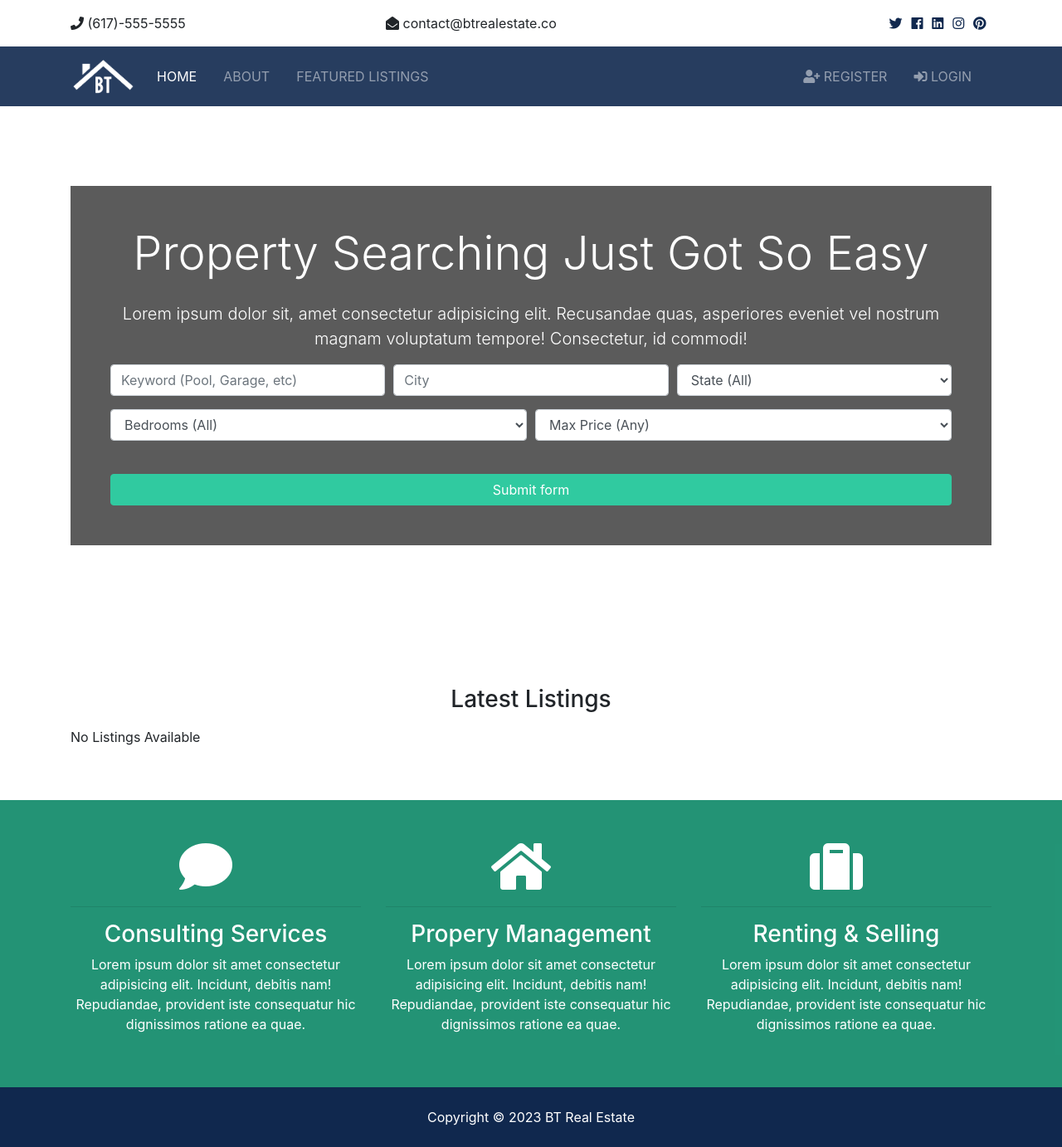
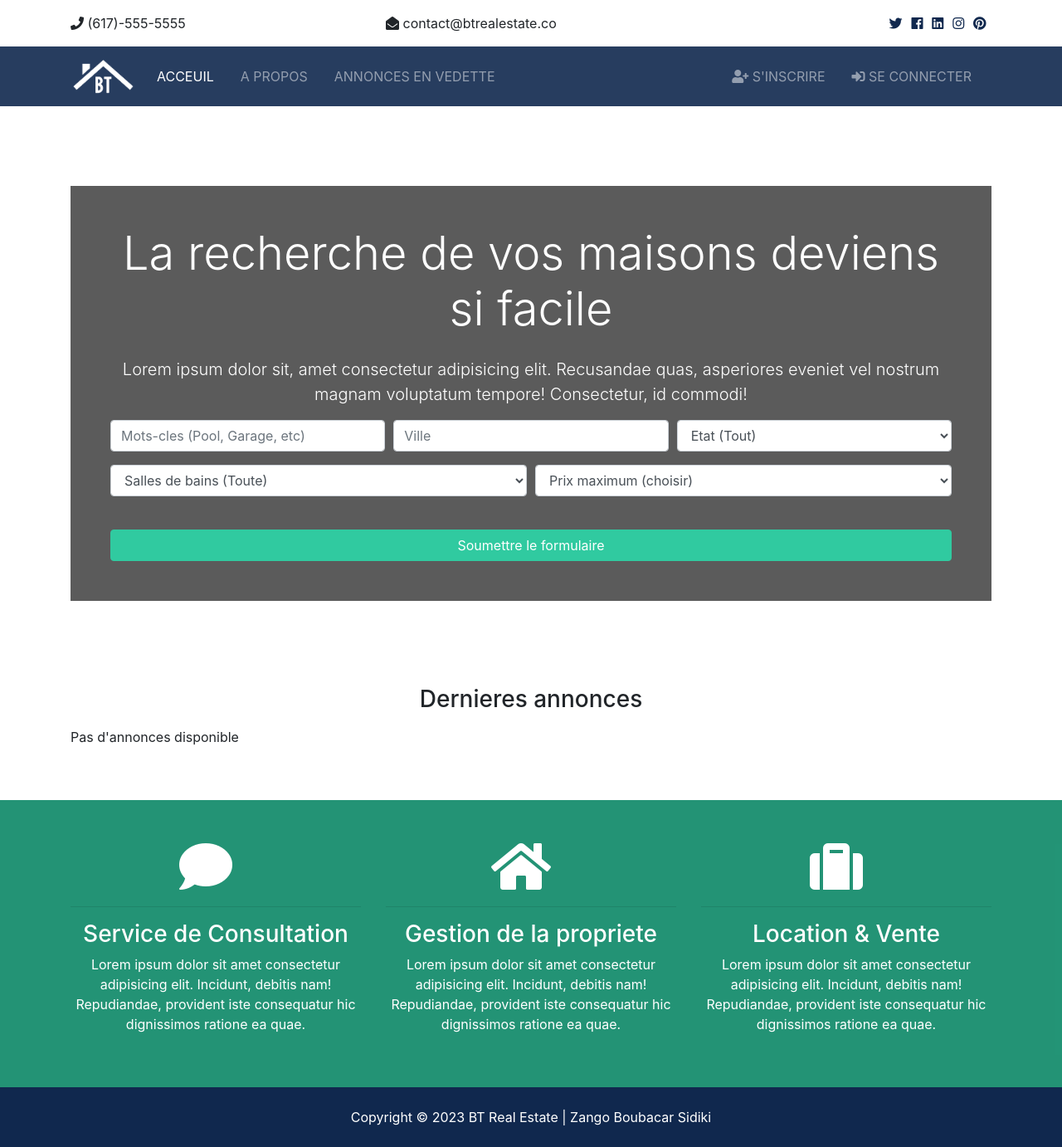
Before and after one commit to Jack-Ny/Python_full, a Django app: page / in a window 1280 px wide. Shown: the whole page at 83% size. Run offline with Django 4.2, Linux system fonts and the light colour scheme; data that the repository does not hold is empty; parts of the project's set-up code (start-up, migrations or seed data) failed here and were passed over; some libraries are stand-ins or nearby versions.

Commit message:
final commit for the week10

```diff
--- a/week-10/Day-1_2_3/real_estate_app/contacts/views.py
+++ b/week-10/Day-1_2_3/real_estate_app/contacts/views.py
@@ -19,7 +19,7 @@ def contact(request):
       user_id = request.user.id
       has_contacted = Contact.objects.all().filter(listing_id=listing_id, user_id=user_id)
       if has_contacted:
-        messages.error(request, 'You have already made an inquiry for this listing')
+        messages.error(request, 'Vous avez deja fait une demande pour cette annonce')
         return redirect('/listings/'+listing_id)
 
     contact = Contact(
@@ -32,7 +32,7 @@ def contact(request):
         user_id=user_id )
     contact.save()
 
-    messages.success(request, 'Your request has been submitted, a realtor will get back to you soon')
+    messages.success(request, 'Votre requete a ete soumis, un agent immobilier vous contactera bientot')
     return redirect('/listings/'+listing_id)
 
     '''# Send email
--- a/week-10/Day-1_2_3/real_estate_app/listings/urls.py
+++ b/week-10/Day-1_2_3/real_estate_app/listings/urls.py
@@ -3,6 +3,6 @@ from . import views
 
 urlpatterns = [
     path('', views.index, name='listings'),
-    path('<int:listing_id>/listing', views.listing, name='listing'),
+    path('<int:listing_id>', views.listing, name='listing'),
     path('search', views.search, name='search'),
 ]
--- a/week-10/Day-1_2_3/real_estate_app/static/css/style.css
+++ b/week-10/Day-1_2_3/real_estate_app/static/css/style.css
@@ -15,8 +15,8 @@ img {
   margin-right: 0.4rem; }
 
 #showcase {
-  background-image: url(../img/showcase.jpg) no-repeat top center fixed;
-  background-size: cover;
+  background: url(../img/showcase.jpg) no-repeat top center fixed/cover;
+  /*background-size: cover;*/
   position: relative;
   min-height: 650px;
   color: #fff;
--- a/week-10/Day-1_2_3/real_estate_app/templates/base.html
+++ b/week-10/Day-1_2_3/real_estate_app/templates/base.html
@@ -1,13 +1,13 @@
 {% load static %}
 <!DOCTYPE html>
 <html lang="en">
+
 <head>
     <meta charset="utf-8">
     <meta http-equiv="X-UA-Compatible" content="IE=edge">
-        <title>Btre real app in Django</title>
+    <title> Real Estate {% block title %}{% endblock %}</title>
     <meta name="description" content="">
     <meta name="viewport" content="width=device-width, initial-scale=1">
-        <link rel="stylesheet" href="">
     <!-- Font Awesome -->
     <link rel="stylesheet" href="{% static 'css/all.css' %}">
     <!-- Bootstrap -->
@@ -16,6 +16,7 @@
     <link rel="stylesheet" href="{% static 'css/style.css' %}">
     <link rel="stylesheet" href="{% static 'css/lightbox.min.css' %}">
 </head>
+
 <body>
     <!--Top Bar included-->
     {% include "partials/_topbar.html" %}
@@ -28,7 +29,6 @@
 
     {% block content %} {% endblock content %}
 
-
     <!-- Footer included-->
     {% include "partials/footer.html" %}
 
@@ -36,4 +36,5 @@
     <script src="{% static 'js/bootstrap.bundle.min.js' %}"></script>
     <script src="{% static 'js/main.js' %}"></script>
 </body>
+
 </html>
--- a/week-10/Day-1_2_3/real_estate_app/templates/pages/home.html
+++ b/week-10/Day-1_2_3/real_estate_app/templates/pages/home.html
@@ -3,7 +3,7 @@
 {% load humanize %}
 
 {% block title %}
-  Welcome
+  Bienvenue
 {% endblock title %}
 
 <!-- Alerts-->
@@ -16,7 +16,7 @@
       <div class="home-search p-5">
         <div class="overlay p-5">
           <h1 class="display-4 mb-4">
-            Property Searching Just Got So Easy
+            La recherche de vos maisons deviens si facile
           </h1>
           <p class="lead">Lorem ipsum dolor sit, amet consectetur adipisicing elit. Recusandae quas, asperiores eveniet vel nostrum magnam
             voluptatum tempore! Consectetur, id commodi!</p>
@@ -25,19 +25,19 @@
               <!-- Form Row 1 -->
               <div class="form-row">
                 <div class="col-md-4 mb-3">
-                  <label class="sr-only">Keywords</label>
-                  <input type="text" name="keywords" class="form-control" placeholder="Keyword (Pool, Garage, etc)">
+                  <label class="sr-only">Mots-cles</label>
+                  <input type="text" name="keywords" class="form-control" placeholder="Mots-cles (Pool, Garage, etc)">
                 </div>
 
                 <div class="col-md-4 mb-3">
-                  <label class="sr-only">City</label>
-                  <input type="text" name="city" class="form-control" placeholder="City">
+                  <label class="sr-only">Ville</label>
+                  <input type="text" name="city" class="form-control" placeholder="Ville">
                 </div>
 
                 <div class="col-md-4 mb-3">
-                  <label class="sr-only">State</label>
+                  <label class="sr-only">Etat</label>
                   <select name="state" class="form-control">
-                    <option selected="true" disabled="disabled">State (All)</option>
+                    <option selected="true" disabled="disabled">Etat (Tout)</option>
                     {% for key, value in state_choices.items %}
                       <option value="{{key}}">{{value}}</option>
                     {% endfor %}
@@ -47,9 +47,9 @@
               <!-- Form Row 2 -->
               <div class="form-row">
                 <div class="col-md-6 mb-3">
-                  <label class="sr-only">Bedrooms</label>
+                  <label class="sr-only">Chambres a coucher</label>
                   <select name="bedrooms" class="form-control">
-                    <option selected="true" disabled="disabled">Bedrooms (All)</option>
+                    <option selected="true" disabled="disabled">Salles de bains (Toute)</option>
                     {% for key, value in bedroom_choices.items %}
                       <option value="{{key}}">{{value}}</option>
                     {% endfor %}
@@ -57,14 +57,14 @@
                 </div>
                 <div class="col-md-6 mb-3">
                   <select name="price" class="form-control" id="type">
-                    <option selected="true" disabled="disabled">Max Price (Any)</option>
+                    <option selected="true" disabled="disabled">Prix maximum (choisir)</option>
                     {% for key, value in price_choices.items %}
                     <option value="{{key}}">${{value}}</option>
                     {% endfor %}
                   </select>
                 </div>
               </div>
-              <button class="btn btn-secondary btn-block mt-4" type="submit">Submit form</button>
+              <button class="btn btn-secondary btn-block mt-4" type="submit">Soumettre le formulaire</button>
             </form>
           </div>
         </div>
@@ -75,7 +75,7 @@
   <!-- Listings -->
   <section id="listings" class="py-5">
     <div class="container">
-      <h3 class="text-center mb-3">Latest Listings</h3>
+      <h3 class="text-center mb-3">Dernieres annonces</h3>
       <div class="row">
         {% if listings %}
           {% for listing in listings %}
@@ -103,9 +103,9 @@
               </div>
               <div class="row py-2 text-secondary">
                 <div class="col-6">
-                  <i class="fas fa-bed"></i> Bedrooms: {{listing.bedrooms}}</div>
+                  <i class="fas fa-bed"></i> Chambre a coucher: {{listing.bedrooms}}</div>
                 <div class="col-6">
-                  <i class="fas fa-bath"></i> Bathrooms: {{listing.bathrooms}}</div>
+                  <i class="fas fa-bath"></i> Salle de bain: {{listing.bathrooms}}</div>
               </div>
               <hr>
               <div class="row py-2 text-secondary">
@@ -117,14 +117,14 @@
                   <i class="fas fa-clock"></i> {{listing.list_date | timesince}}</div>
               </div>
               <hr>
-              <a href="{% url 'listing' listing.id %}" class="btn btn-primary btn-block">More Info</a>
+              <a href="{% url 'listing' listing.id %}" class="btn btn-primary btn-block">Plus d'infos</a>
             </div>
           </div>
         </div>
         {% endfor %}
       {% else %}
         <div class="col-md-12">
-          <p>No Listings Available</p>
+          <p>Pas d'annonces disponible</p>
         </div>
       {% endif %}
 
@@ -138,21 +138,21 @@
       <div class="col-md-4">
         <i class="fas fa-comment fa-4x mr-4"></i>
         <hr>
-        <h3>Consulting Services</h3>
+        <h3>Service de Consultation</h3>
         <p>Lorem ipsum dolor sit amet consectetur adipisicing elit. Incidunt, debitis nam! Repudiandae, provident iste consequatur
           hic dignissimos ratione ea quae.</p>
       </div>
       <div class="col-md-4">
         <i class="fas fa-home fa-4x mr-4"></i>
         <hr>
-        <h3>Propery Management</h3>
+        <h3>Gestion de la propriete</h3>
         <p>Lorem ipsum dolor sit amet consectetur adipisicing elit. Incidunt, debitis nam! Repudiandae, provident iste consequatur
           hic dignissimos ratione ea quae.</p>
       </div>
       <div class="col-md-4">
         <i class="fas fa-suitcase fa-4x mr-4"></i>
         <hr>
-        <h3>Renting & Selling</h3>
+        <h3>Location & Vente</h3>
         <p>Lorem ipsum dolor sit amet consectetur adipisicing elit. Incidunt, debitis nam! Repudiandae, provident iste consequatur
           hic dignissimos ratione ea quae.</p>
       </div>
--- a/week-10/Day-1_2_3/real_estate_app/templates/partials/_navbar.html
+++ b/week-10/Day-1_2_3/real_estate_app/templates/partials/_navbar.html
@@ -2,7 +2,7 @@
 <!-- Navbar -->
   <nav class="navbar navbar-expand-lg navbar-dark bg-primary sticky-top">
     <div class="container">
-      <a class="navbar-brand" href="index.html">
+      <a class="navbar-brand" href="{% url 'index' %}">
         <img src="{% static 'img/logo.png' %}" class="logo" alt="">
       </a>
       <button class="navbar-toggler" type="button" data-toggle="collapse" data-target="#navbarNavAltMarkup">
@@ -16,7 +16,7 @@
           {% else %}
           class="nav-item mr-3"
           {% endif %}>
-            <a class="nav-link" href="{% url 'index' %}">Home</a>
+            <a class="nav-link" href="{% url 'index' %}">Acceuil</a>
           </li>
           <li
           {% if '/about/' == request.path %}
@@ -24,7 +24,7 @@
           {% else %}
           class="nav-item mr-3"
           {% endif %}>
-            <a class="nav-link" href="{% url 'about' %}">About</a>
+            <a class="nav-link" href="{% url 'about' %}">A Propos</a>
           </li>
           <li
           {% if '/listings/' == request.path %}
@@ -32,7 +32,7 @@
           {% else %}
           class="nav-item mr-3"
           {% endif %}>
-            <a class="nav-link" href="{% url 'listings' %}">Featured Listings</a>
+            <a class="nav-link" href="{% url 'listings' %}">Annonces en vedette</a>
           </li>
         </ul>
 
@@ -47,11 +47,11 @@
           {% endif %}
           >
             <a class="nav-link" href="{% url 'dashboard' %}">
-             Welcome {{ user.first_name}} {{user.last_name}} (Dashboard)</a>
+             Bienvenue {{ user.first_name}} {{user.last_name}} (Dashboard)</a>
           </li>
           <li class="nav-item mr-3">
             <a href="javascript:{document.getElementById('logout').submit()}" class="nav-link">
-              <i class="fas fa-sign-out-alt"></i> Logout
+              <i class="fas fa-sign-out-alt"></i> Se deconnecter
             </a>
             <form action="{% url 'logout' %}" method="POST" id="logout">
               {% csrf_token %}
@@ -66,7 +66,7 @@
           class="nav-item mr-3"
           {% endif %}">
             <a class="nav-link" href="{% url 'register' %}">
-              <i class="fas fa-user-plus"></i> Register</a>
+              <i class="fas fa-user-plus"></i> S'inscrire</a>
           </li>
           <li {% if '/login/' == request.path %}
           class="nav-item active mr-3"
@@ -76,7 +76,7 @@
             <a class="nav-link" href="{% url 'login' %}">
               <i class="fas fa-sign-in-alt"></i>
 
-              Login</a>
+              Se connecter</a>
           </li>
           {% endif %}
 
--- a/week-10/Day-1_2_3/real_estate_app/templates/partials/footer.html
+++ b/week-10/Day-1_2_3/real_estate_app/templates/partials/footer.html
@@ -1,5 +1,5 @@
 <!-- Footer -->
 <footer id="main-footer" class="py-4 bg-primary text-white text-center">
     Copyright &copy;
-    <span class="year"></span> BT Real Estate
+    <span class="year"></span> BT Real Estate | Zango Boubacar Sidiki
   </footer>
```
Also changed, not shown: week-10/Day-1_2_3/real_estate_app/accounts/views.py (+8 -8 lines), week-10/Day-1_2_3/real_estate_app/templates/accounts/dashboard.html (+8 -8 lines), week-10/Day-1_2_3/real_estate_app/templates/accounts/login.html (+4 -4 lines), week-10/Day-1_2_3/real_estate_app/templates/accounts/register.html (+8 -8 lines), week-10/Day-1_2_3/real_estate_app/templates/listings/listing.html (+19 -19 lines), week-10/Day-1_2_3/real_estate_app/templates/listings/listings.html (+6 -6 lines), week-10/Day-1_2_3/real_estate_app/templates/listings/search.html (+15 -15 lines), week-10/Day-1_2_3/real_estate_app/templates/pages/about.html (+10 -10 lines). Lines whose indentation alone changed are shown as unchanged.
